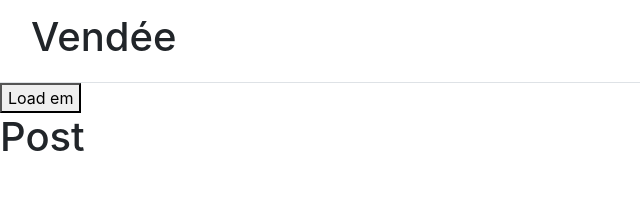
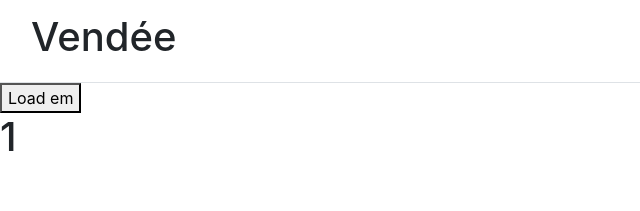
Before and after one commit to twenty12/social-media-aggregater, a React (Create React App) app in the folder frontend/app/: page / in a window 1280 px wide. Shown: the top 211 px of the page, without its empty margins (0-640 px from the left). Built offline with nearby package versions, Linux system fonts and the light colour scheme.

Commit message:
passing typed props

```diff
--- a/frontend/app/src/features/feed/Post.tsx
+++ b/frontend/app/src/features/feed/Post.tsx
@@ -1,7 +1,13 @@
 import React, { FunctionComponent } from "react"
+import { Post } from '../../redux/modules/posts'
 
-export default function PostItem () {
+type PostProps = {
+    data: Post
+}
+
+const PostItem: FunctionComponent<PostProps> = ({ data }) => {
     return (
-    <h1>Post</h1>
+        <h1>{data.id}</h1>
     )
 }
+export default PostItem
--- a/frontend/app/src/features/feed/index.tsx
+++ b/frontend/app/src/features/feed/index.tsx
@@ -1,22 +1,25 @@
-import React, {useEffect} from 'react';
+import React, {useEffect, FunctionComponent} from 'react';
 import PostItem from './Post'
 import { useSelector, useDispatch } from "react-redux"
 import { loadPosts } from "../../redux/modules/posts"
 
 import {RootState} from "../../redux/reducer"
 
-export default function Feed() {
+const Feed: FunctionComponent = () => {
     const dispatch = useDispatch()
     useEffect(() => {
         dispatch(loadPosts() as any)
     }, [])
     const posts = useSelector( (state: RootState) => state.post.posts);
     const postItems = posts.map((post) => {
-        return <PostItem />
+        return <PostItem data={post}/>
       })
-    return (
+
+      return (
         <div>
             {postItems}
         </div>
     )
 }
+
+export default Feed
--- a/frontend/app/src/redux/modules/posts.tsx
+++ b/frontend/app/src/redux/modules/posts.tsx
@@ -4,7 +4,7 @@ import thunk from "redux-thunk"
 
 import {feedUpdate} from "./mock_data"
 
-type Post = {
+export type Post = {
     id: number,
     source: string,
     publishTime: string,
--- a/frontend/app/src/redux/reducer.tsx
+++ b/frontend/app/src/redux/reducer.tsx
@@ -1,5 +1,5 @@
 import { combineReducers } from 'redux';
-import { postReducer, PostState } from './modules/posts';
+import { postReducer } from './modules/posts';
 
 export const rootReducer = combineReducers({
     post: postReducer
```
Also changed, not shown: 1 other file (tests, documents, lock files or other folders).
